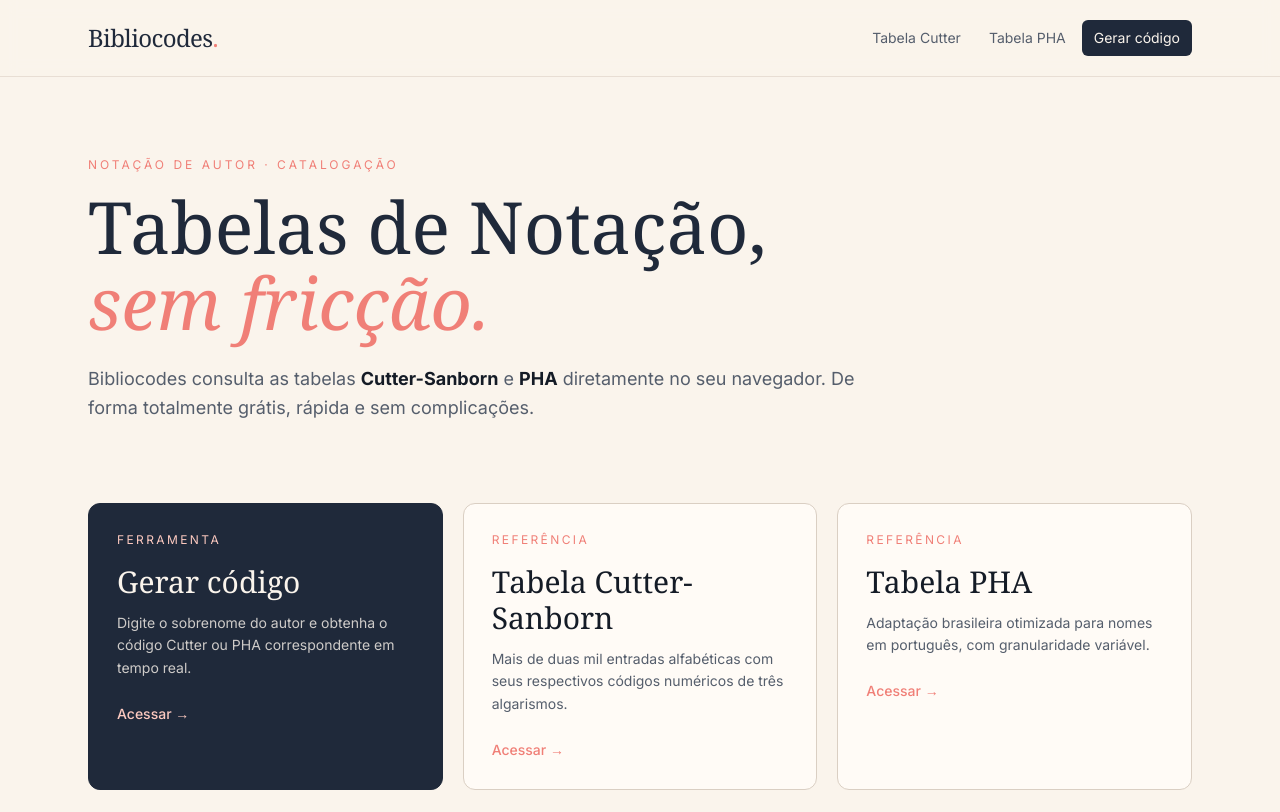
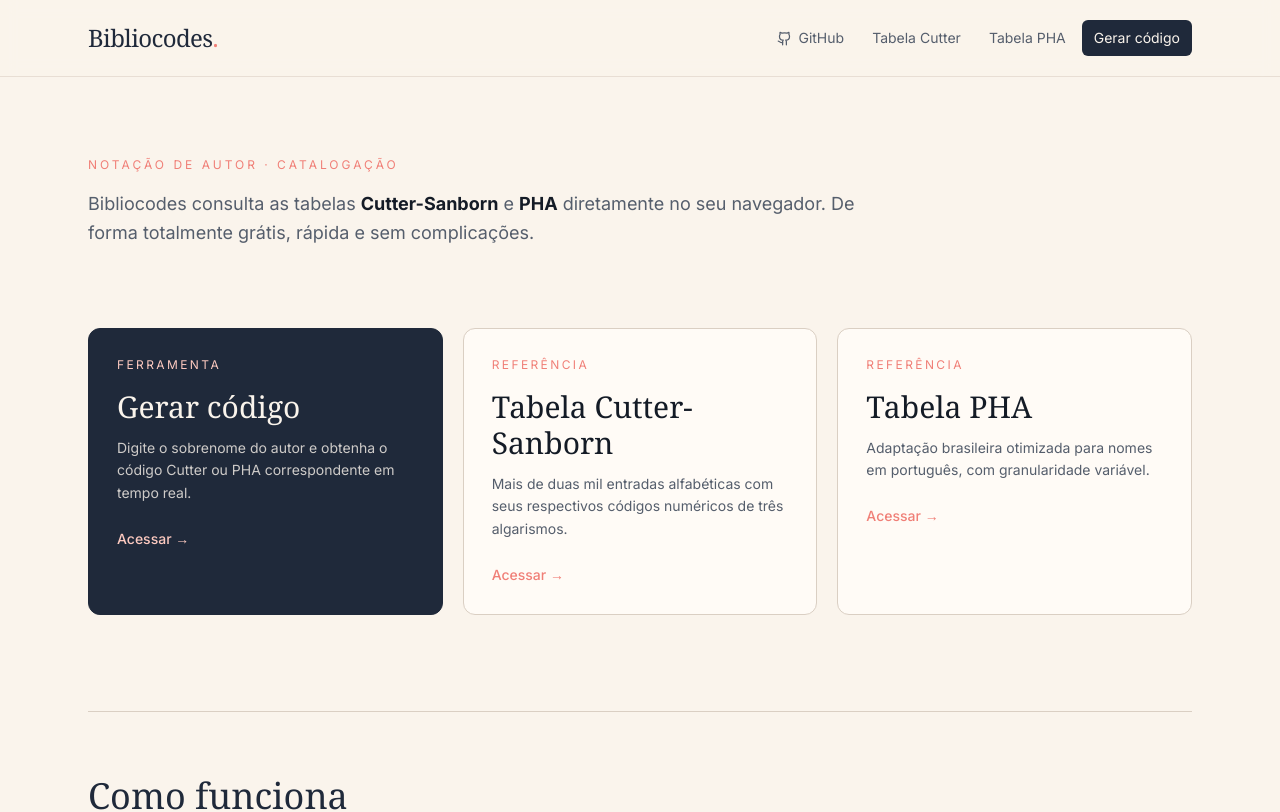
Before and after one commit to gpsnts/bibliocodes, a React (Vite) app: page / in a window 1280 px wide. Shown: the top 812 px of the page. Built offline with nearby package versions, Linux system fonts and the light colour scheme.

Commit message:
feat: Remove hero text and added github link

```diff
--- a/src/components/SiteHeader.tsx
+++ b/src/components/SiteHeader.tsx
@@ -1,4 +1,5 @@
 import { Link } from "@tanstack/react-router";
+import { Github } from "lucide-react";
 
 export function SiteHeader() {
   return (
@@ -8,6 +9,14 @@
           Bibliocodes<span className="text-accent">.</span>
         </Link>
         <nav className="flex items-center gap-1 text-sm">
+          <a
+            href="https://github.com/gpsnts/bibliocodes"
+            target="_blank"
+            rel="noopener noreferrer"
+            className="px-3 py-2 rounded-md text-muted-foreground hover:text-primary hover:bg-muted transition-colors flex items-center gap-1.5"
+          >
+            <Github size={15} /> GitHub
+          </a>
           <Link
             to="/cutter"
             className="px-3 py-2 rounded-md text-muted-foreground hover:text-primary hover:bg-muted transition-colors"
--- a/src/routes/index.tsx
+++ b/src/routes/index.tsx
@@ -36,10 +36,6 @@
           <p className="text-xs uppercase tracking-[0.25em] text-accent mb-4">
             Notação de autor · catalogação
           </p>
-          <h1 className="font-serif text-6xl md:text-7xl leading-[1.05] text-primary mb-6">
-            Tabelas de Notação,
-            <span className="italic text-accent"> sem fricção.</span>
-          </h1>
           <p className="text-lg text-muted-foreground leading-relaxed">
             Bibliocodes consulta as tabelas <strong className="text-foreground">Cutter-Sanborn</strong>{" "}
             e <strong className="text-foreground">PHA</strong> diretamente no seu navegador. De forma totalmente grátis, rápida e sem complicações.
```
